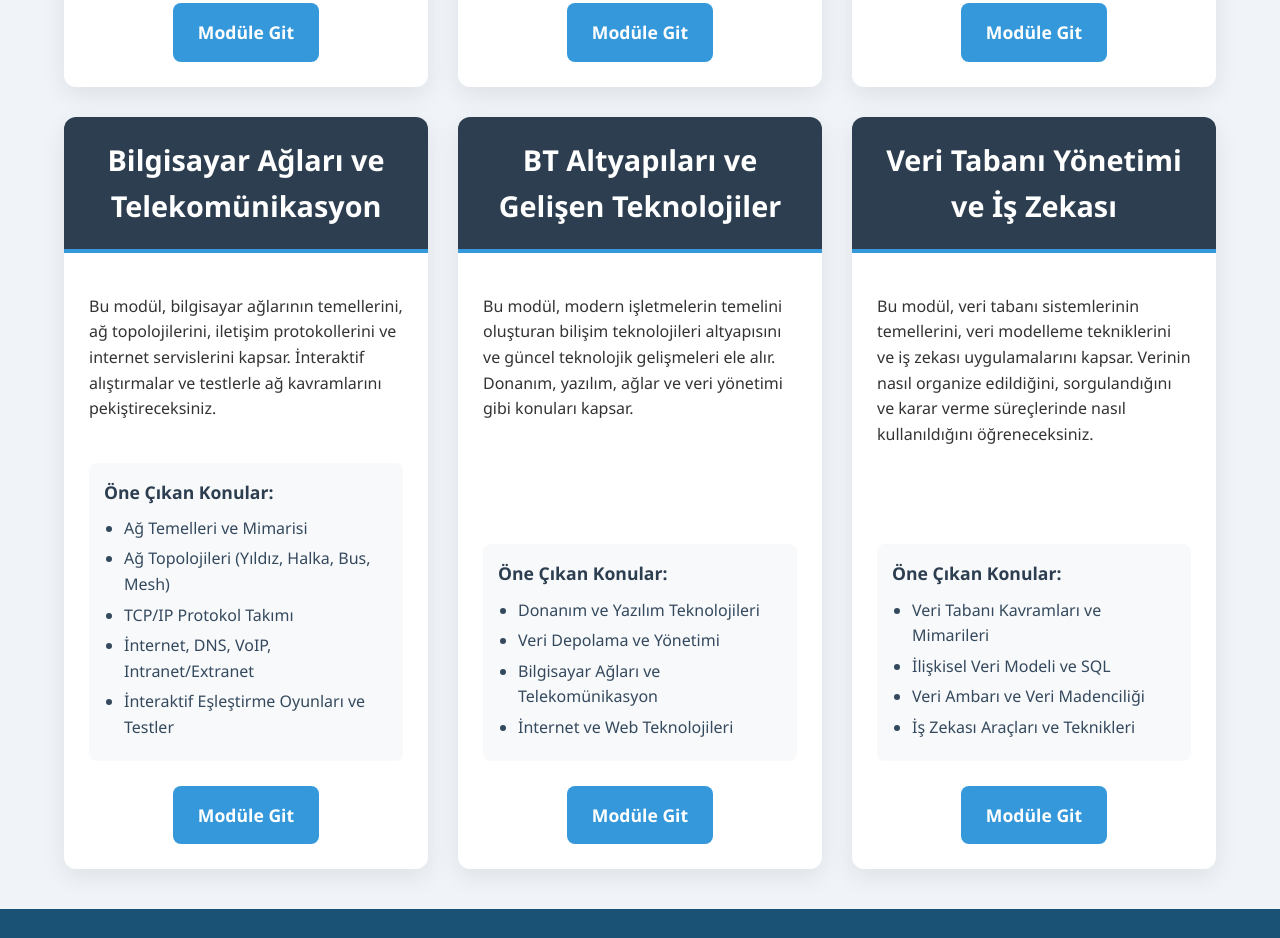
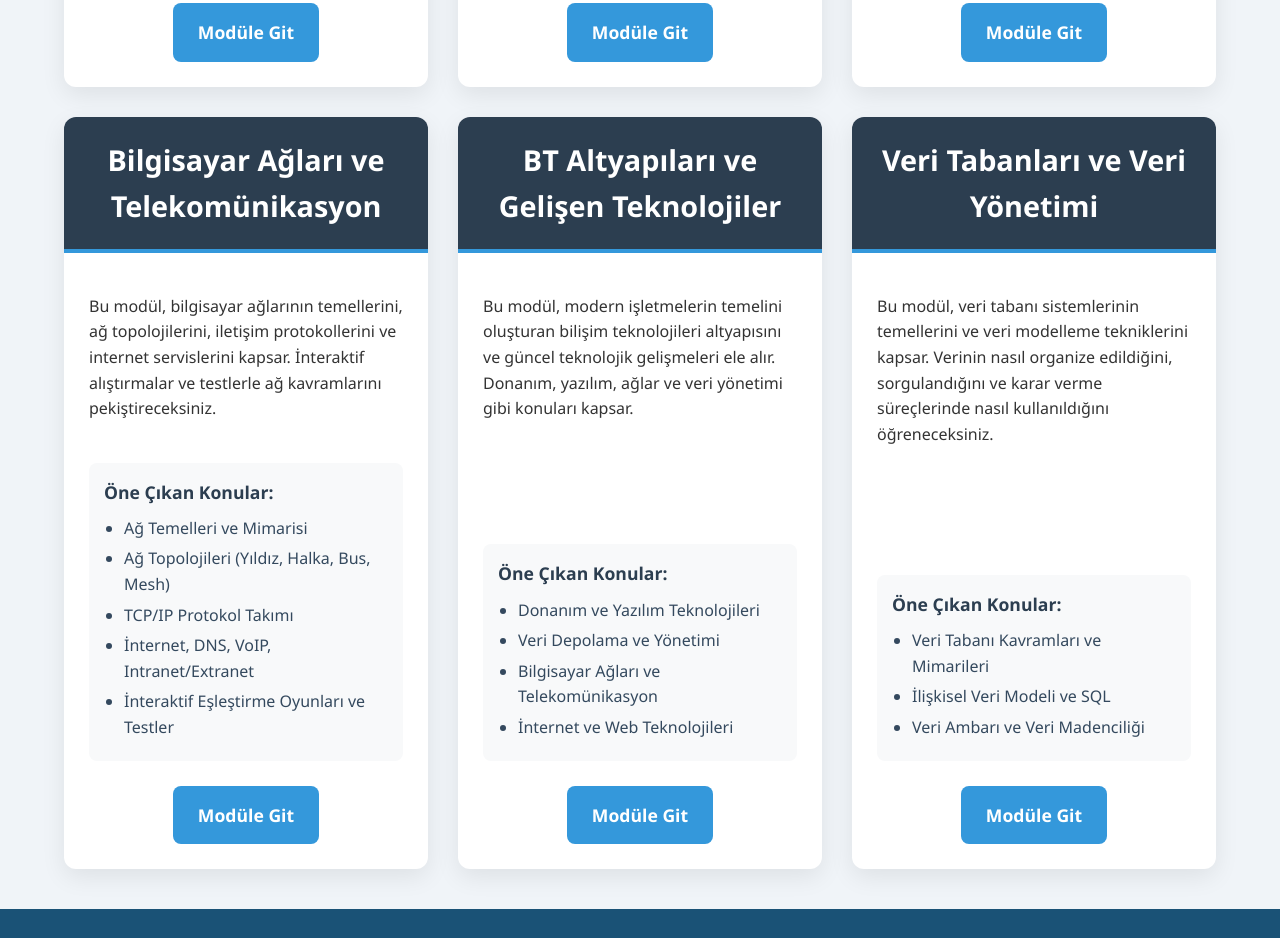
Before and after one commit to metoyevski/YBS-NOTLAR, a plain HTML site: page index.html in a window 1280 px wide. Shown: the part 1150-2088 px from the top of the page. Drawn offline with Linux system fonts and the light colour scheme.

Commit message:
deploy et artık sövecem

```diff
--- a/index.html
+++ b/index.html
@@ -303,11 +303,11 @@
 
             <div class="module-card">
                 <div class="module-header">
-                    <h3>Veri Tabanı Yönetimi ve İş Zekası</h3>
+                    <h3>Veri Tabanları ve Veri Yönetimi</h3>
                 </div>
                 <div class="module-content">
                     <div class="module-description">
-                        <p>Bu modül, veri tabanı sistemlerinin temellerini, veri modelleme tekniklerini ve iş zekası uygulamalarını kapsar. Verinin nasıl organize edildiğini, sorgulandığını ve karar verme süreçlerinde nasıl kullanıldığını öğreneceksiniz.</p>
+                        <p>Bu modül, veri tabanı sistemlerinin temellerini ve veri modelleme tekniklerini kapsar. Verinin nasıl organize edildiğini, sorgulandığını ve karar verme süreçlerinde nasıl kullanıldığını öğreneceksiniz.</p>
                     </div>
                     <div class="module-topics">
                         <h4>Öne Çıkan Konular:</h4>
@@ -315,7 +315,6 @@
                             <li>Veri Tabanı Kavramları ve Mimarileri</li>
                             <li>İlişkisel Veri Modeli ve SQL</li>
                             <li>Veri Ambarı ve Veri Madenciliği</li>
-                            <li>İş Zekası Araçları ve Teknikleri</li>
                         </ul>
                     </div>
                     <a href="veritabani.html" class="module-button">Modüle Git</a>
```
